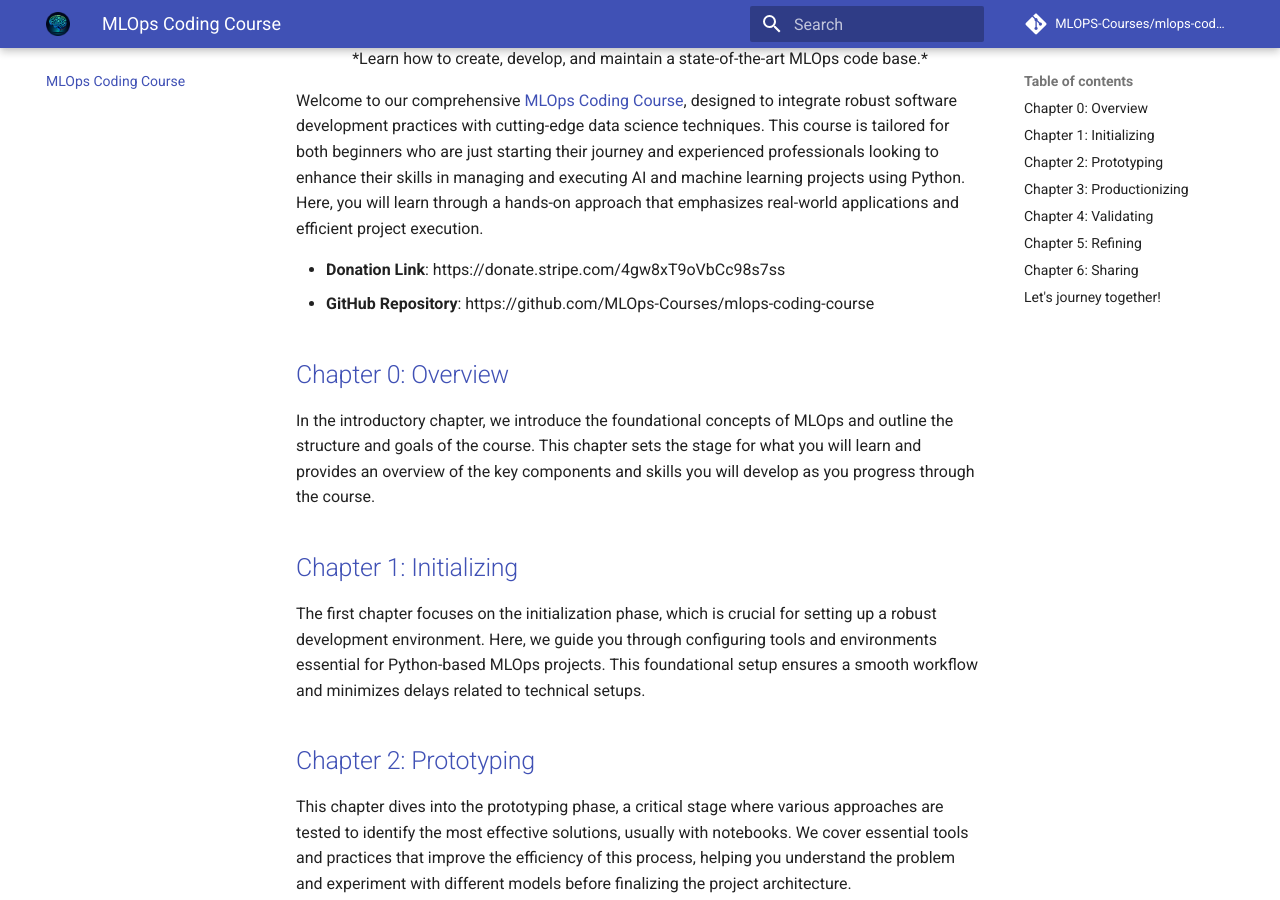
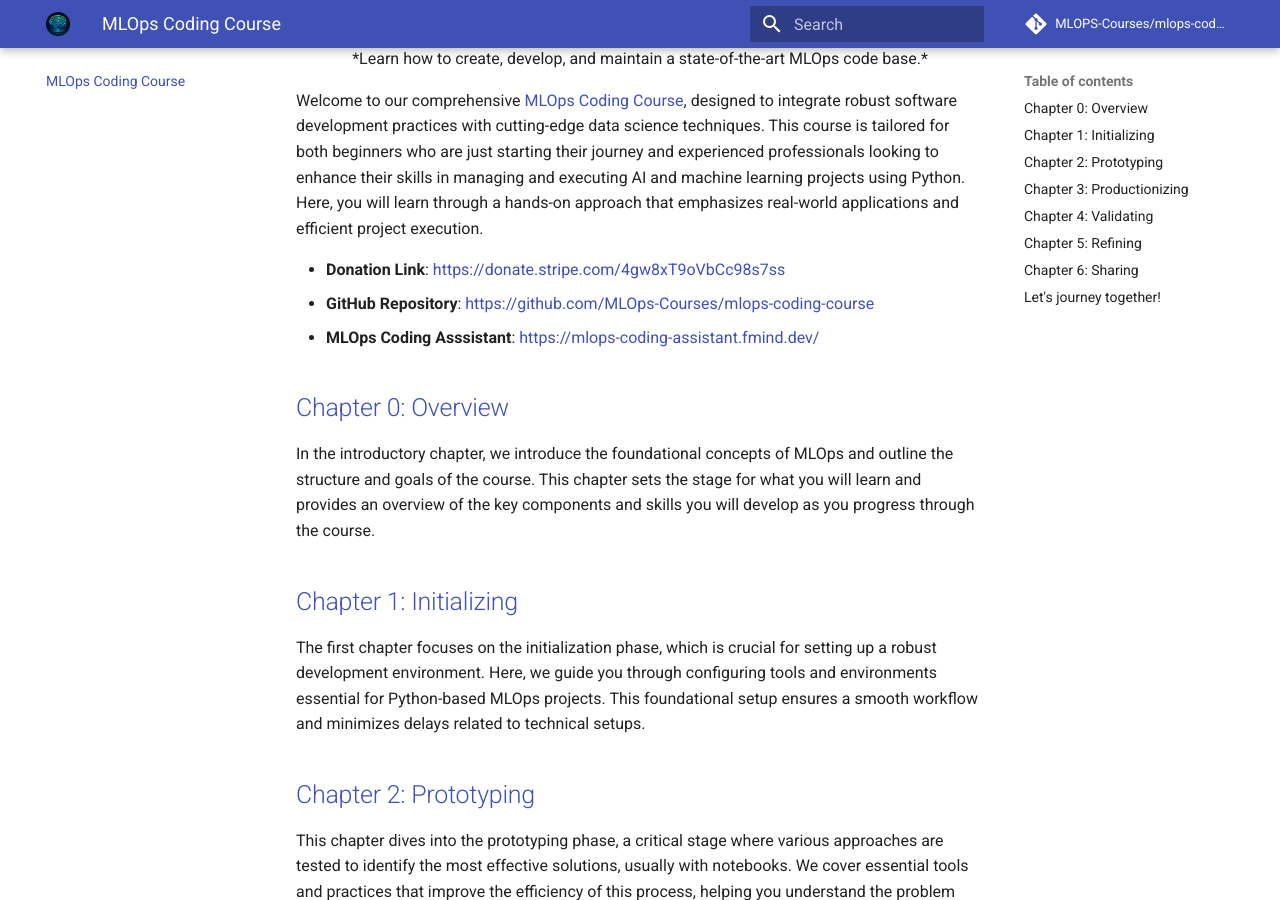
Before and after one commit to MLOps-Courses/mlops-coding-course, an MkDocs documentation site: the page built from docs/index.md, in a window 1280 px wide and 900 px high, scrolled down 489 px. Built offline with MkDocs 1.6.1 and Material for MkDocs 9.7.7, drawn with Linux system fonts in a browser that asks for light colours; comment, search, counter and statistics services are not loaded.

Commit message:
Update index.md

```diff
--- a/docs/index.md
+++ b/docs/index.md
@@ -8,8 +8,9 @@
 
 Welcome to our comprehensive [MLOps Coding Course](https://mlops-coding-course.fmind.dev/), designed to integrate robust software development practices with cutting-edge data science techniques. This course is tailored for both beginners who are just starting their journey and experienced professionals looking to enhance their skills in managing and executing AI and machine learning projects using Python. Here, you will learn through a hands-on approach that emphasizes real-world applications and efficient project execution.
 
-- **Donation Link**: https://donate.stripe.com/4gw8xT9oVbCc98s7ss
-- **GitHub Repository**: https://github.com/MLOps-Courses/mlops-coding-course
+- **Donation Link**: [https://donate.stripe.com/4gw8xT9oVbCc98s7ss](https://donate.stripe.com/4gw8xT9oVbCc98s7ss)
+- **GitHub Repository**: [https://github.com/MLOps-Courses/mlops-coding-course](https://github.com/MLOps-Courses/mlops-coding-course)
+- **MLOps Coding Asssistant**: [https://mlops-coding-assistant.fmind.dev/](https://mlops-coding-assistant.fmind.dev/)
 
 ## [Chapter 0: Overview](./0. Overview/)
 
```
